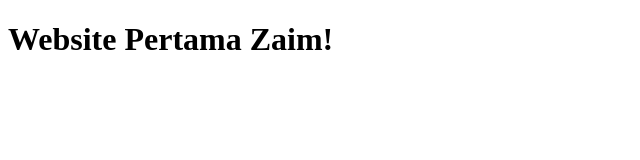
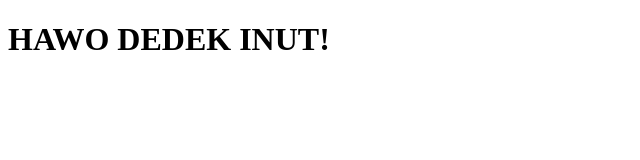
Before and after one commit to zaim0371/zaim0371, a plain HTML site: page index.html in a window 1280 px wide. Shown: the whole page, without its empty margins (0-640 px from the left). Drawn offline with Linux system fonts and the light colour scheme.

Commit message:
ubah judul halaman

```diff
--- a/index.html
+++ b/index.html
@@ -1 +1 @@
-<!DOCTYPE html><html><head><title>Halo Zaim</title></head><body><h1>Website Pertama Zaim!</h1></body></html>
+<!DOCTYPE html><html><head><title>Halo Zaim</title></head><body><h1>HAWO DEDEK INUT!</h1></body></html>
```
